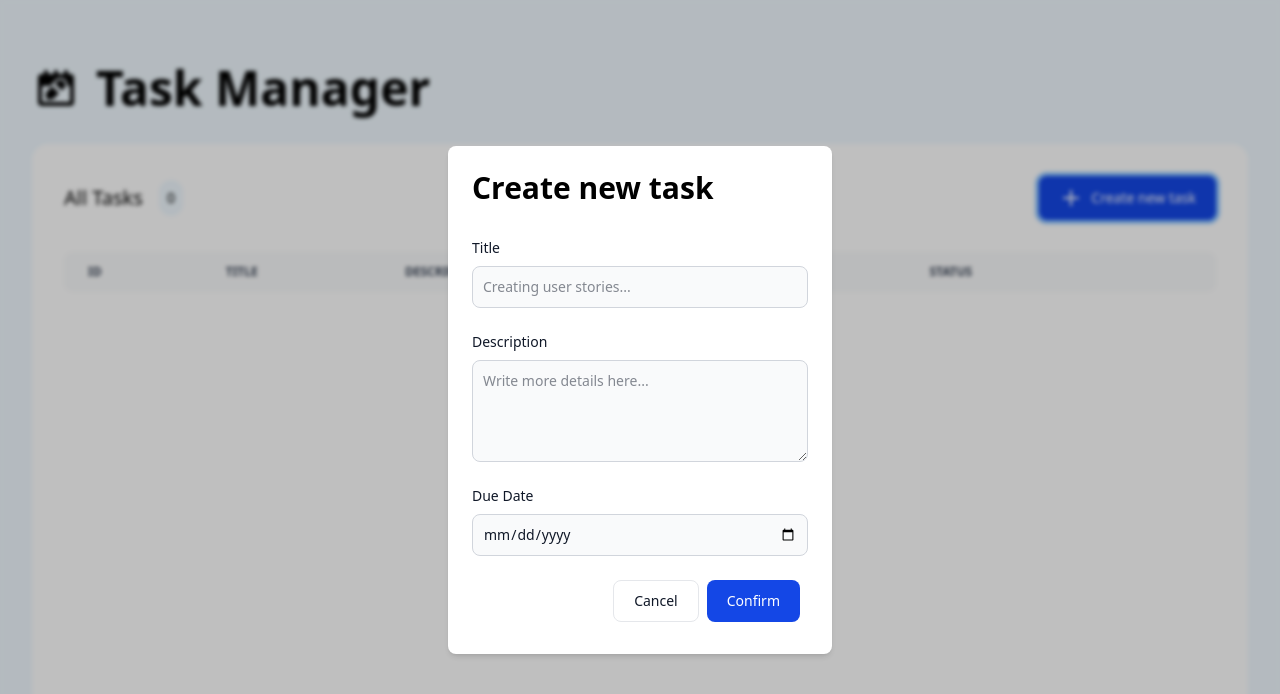
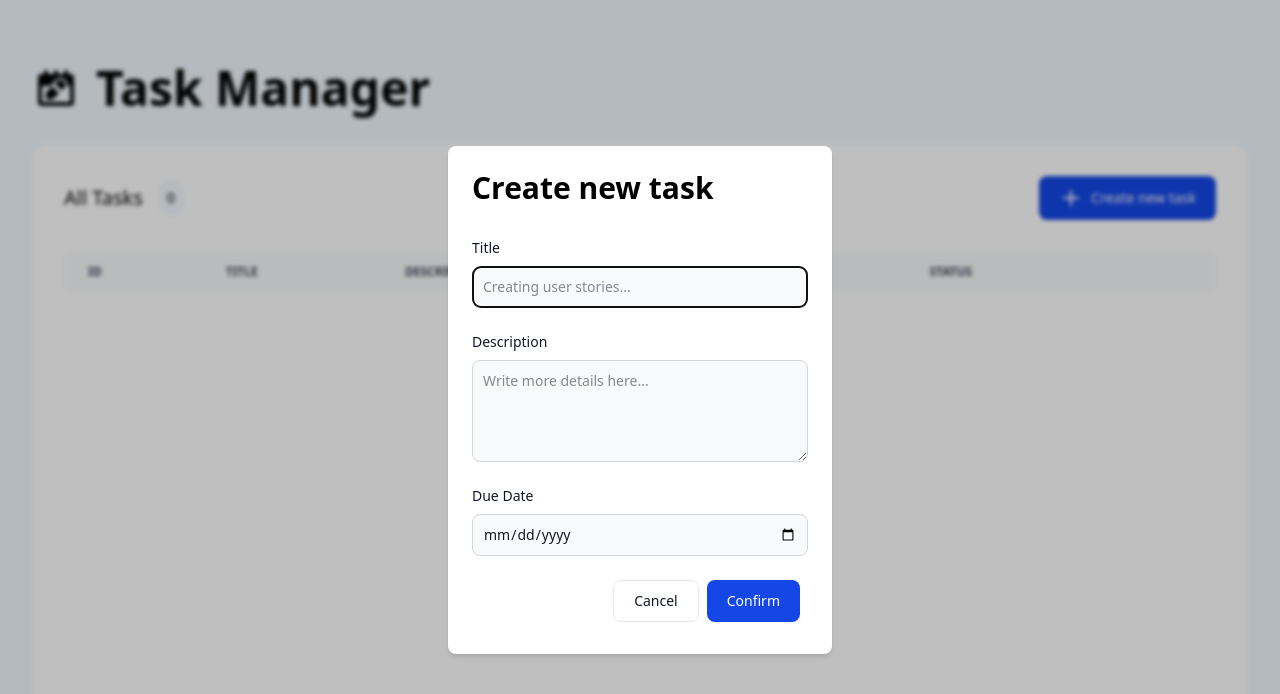
Before and after one commit to kleov-rf/task-management, a Vue app: page / in a window 1280 px wide. Both pictures are taken after a click on the button "Create new task". Shown: the top 694 px of the page. Built offline with nearby package versions, Linux system fonts and the light colour scheme.

Commit message:
feat: focus on title input when component is mounted

```diff
--- a/src/sections/tasks/CreateTaskForm.vue
+++ b/src/sections/tasks/CreateTaskForm.vue
@@ -1,6 +1,7 @@
 <script setup lang="ts">
 import {TaskCreator} from "../../modules/tasks/application/create/TaskCreator.ts";
-import {inject, ref} from "vue";
+import {inject, onMounted, ref} from "vue";
+import {HTMLInputElement} from "happy-dom";
 
 const taskCreator = inject('taskCreator') as TaskCreator;
 
@@ -9,7 +10,7 @@ const emit = defineEmits<{
   (e: 'task-created'): void;
 }>();
 
-const title = ref('');
+const titleInput = ref<HTMLInputElement | null>(null);
 const description = ref('');
 const dueDate = ref('');
 
@@ -17,7 +18,7 @@ const handleCreateTask = async () => {
   try {
     await taskCreator.create({
       id: Math.random().toString(36).substring(7),
-      title: title.value,
+      title: titleInput.value?.value ?? '',
       description: description.value,
       dueDate: new Date(dueDate.value).getTime()
     });
@@ -27,6 +28,10 @@ const handleCreateTask = async () => {
     console.error(e);
   }
 }
+
+onMounted(() => {
+  titleInput.value?.focus();
+});
 </script>
 
 <template>
@@ -37,9 +42,9 @@ const handleCreateTask = async () => {
       <section>
         <label for="title" class="block mb-2 text-sm font-medium text-gray-900">Title</label>
         <input type="text" id="title"
+               ref="titleInput"
                required
                name="title"
-               v-model="title"
                class="bg-gray-50 border border-gray-300 text-gray-900 text-sm rounded-lg focus:ring-blue-500 focus:border-blue-500 block w-full p-2.5"
                placeholder="Creating user stories..."/>
       </section>
```
